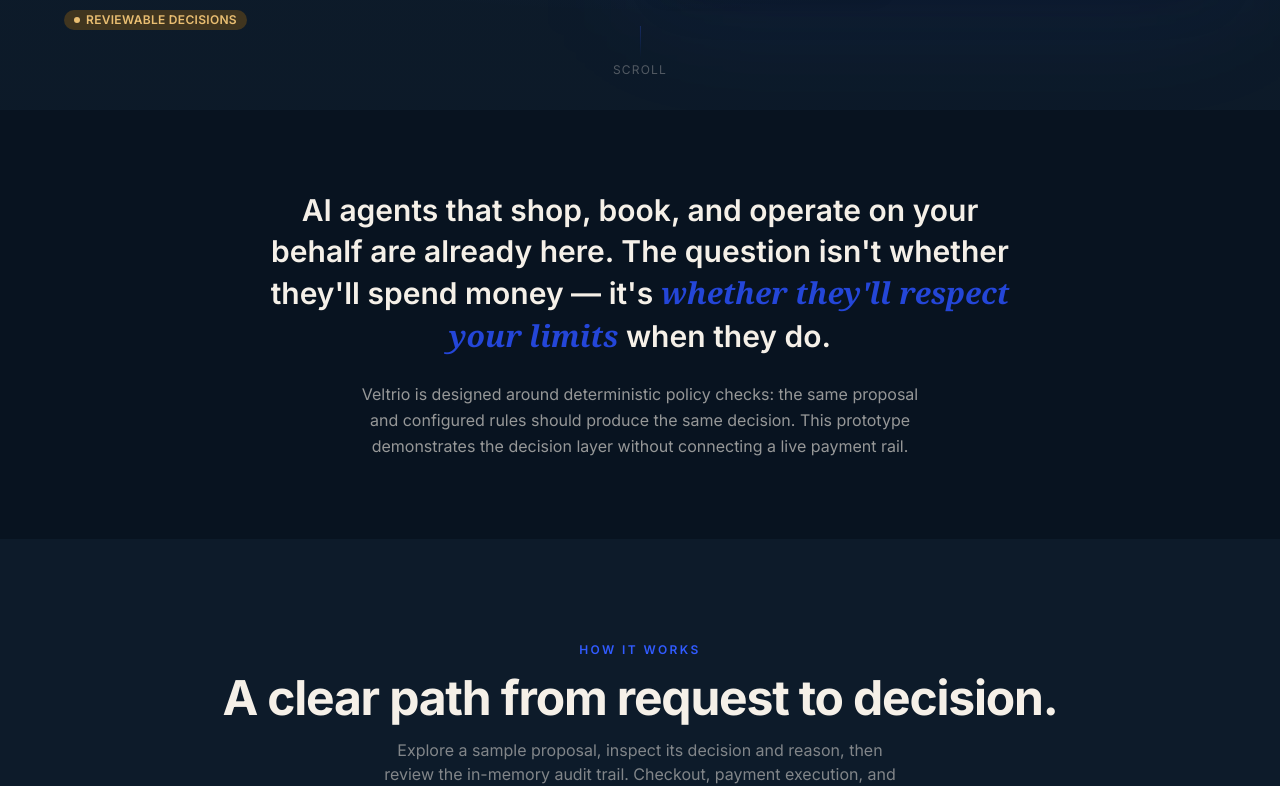
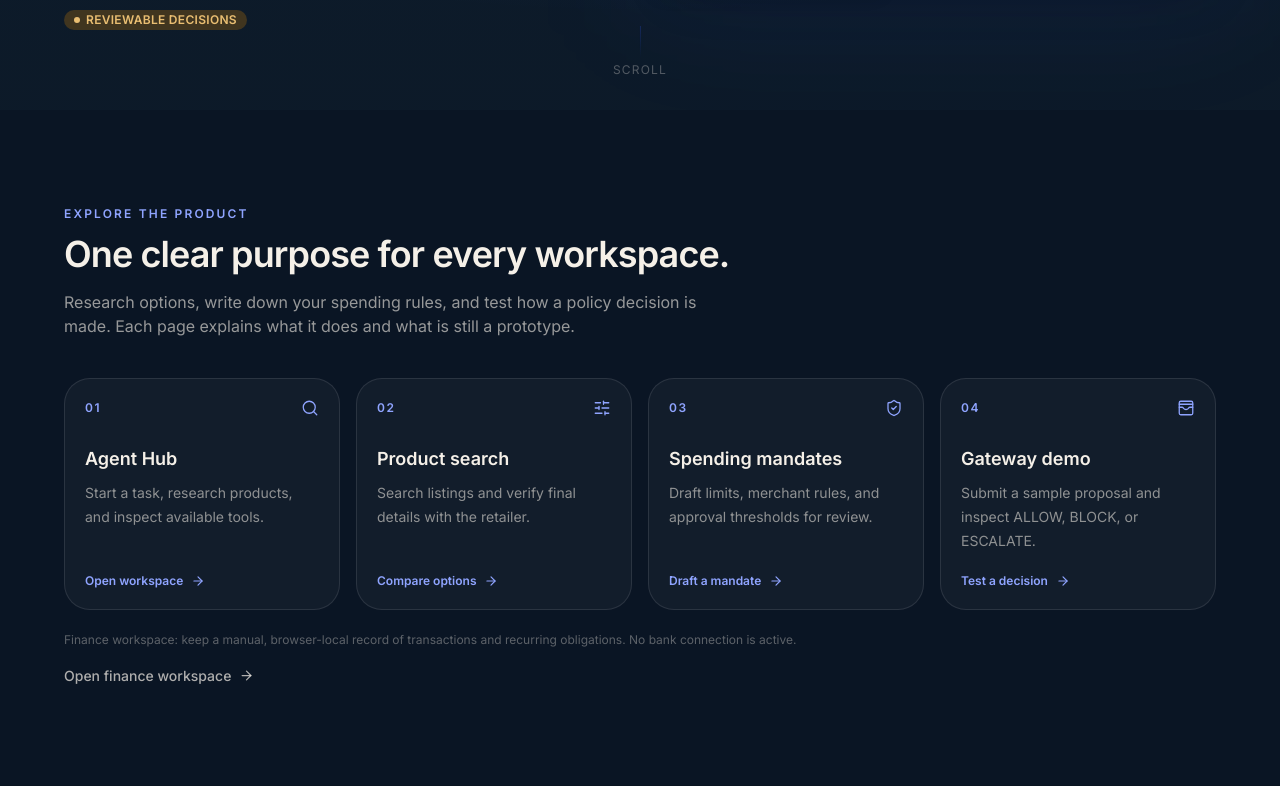
Before and after one commit to Saishashank2425/veltrio, a Next.js app: page / in a window 1280 px wide. Shown: the part 902-1688 px from the top of the page. Built offline with nearby package versions, Linux system fonts and the light colour scheme.

Commit message:
Add a professional workspace directory to homepage

```diff
--- a/app/page.tsx
+++ b/app/page.tsx
@@ -6,6 +6,8 @@ import { HowItWorks } from "@/components/sections/HowItWorks";
 import { SpendingControl } from "@/components/sections/SpendingControl";
 import { TrustSection } from "@/components/sections/TrustSection";
 import { CallToAction } from "@/components/sections/CallToAction";
+import Link from "next/link";
+import { ArrowRight, Search, ShieldCheck, SlidersHorizontal, WalletCards } from "lucide-react";
 
 export default function Home() {
   return (
@@ -13,6 +15,35 @@ export default function Home() {
       <Navbar />
       <main>
         <Hero />
+        <section className="bg-[#0a1524] px-6 py-20 sm:py-24" aria-labelledby="workspace-heading">
+          <div className="mx-auto max-w-6xl">
+            <div className="mb-10 max-w-2xl">
+              <p className="text-xs font-semibold uppercase tracking-[.18em] text-[#8FA4FF]">Explore the product</p>
+              <h2 id="workspace-heading" className="mt-3 text-3xl font-semibold tracking-tight text-ivory sm:text-4xl">One clear purpose for every workspace.</h2>
+              <p className="mt-4 text-sm leading-6 text-ivory/60 sm:text-base">Research options, write down your spending rules, and test how a policy decision is made. Each page explains what it does and what is still a prototype.</p>
+            </div>
+            <div className="grid gap-4 sm:grid-cols-2 lg:grid-cols-4">
+              {[
+                { href: "/agents", number: "01", title: "Agent Hub", desc: "Start a task, research products, and inspect available tools.", action: "Open workspace", Icon: Search },
+                { href: "/shop", number: "02", title: "Product search", desc: "Search listings and verify final details with the retailer.", action: "Compare options", Icon: SlidersHorizontal },
+                { href: "/mandates", number: "03", title: "Spending mandates", desc: "Draft limits, merchant rules, and approval thresholds for review.", action: "Draft a mandate", Icon: ShieldCheck },
+                { href: "/demo", number: "04", title: "Gateway demo", desc: "Submit a sample proposal and inspect ALLOW, BLOCK, or ESCALATE.", action: "Test a decision", Icon: WalletCards },
+              ].map(({ href, number, title, desc, action, Icon }) => (
+                <Link key={href} href={href} className="group flex min-h-[230px] flex-col rounded-2xl border border-white/10 bg-white/[.035] p-5 transition duration-200 hover:-translate-y-1 hover:border-[#315BFF]/50 hover:bg-white/[.06]">
+                  <div className="flex items-center justify-between">
+                    <span className="text-xs font-semibold tracking-[.14em] text-[#8FA4FF]">{number}</span>
+                    <Icon size={18} className="text-[#8FA4FF]" strokeWidth={1.7} />
+                  </div>
+                  <h3 className="mt-7 text-lg font-semibold text-ivory">{title}</h3>
+                  <p className="mt-2 flex-1 text-sm leading-6 text-ivory/55">{desc}</p>
+                  <span className="mt-5 inline-flex items-center gap-2 text-xs font-semibold text-[#8FA4FF]">{action}<ArrowRight size={14} className="transition-transform group-hover:translate-x-1" /></span>
+                </Link>
+              ))}
+            </div>
+            <p className="mt-5 text-xs leading-5 text-ivory/35">Finance workspace: keep a manual, browser-local record of transactions and recurring obligations. No bank connection is active.</p>
+            <div className="mt-3"><Link href="/finance" className="inline-flex items-center gap-2 text-sm font-medium text-ivory/70 transition hover:text-white">Open finance workspace <ArrowRight size={15}/></Link></div>
+          </div>
+        </section>
         <ProblemBridge />
         <HowItWorks />
         <SpendingControl />
```
